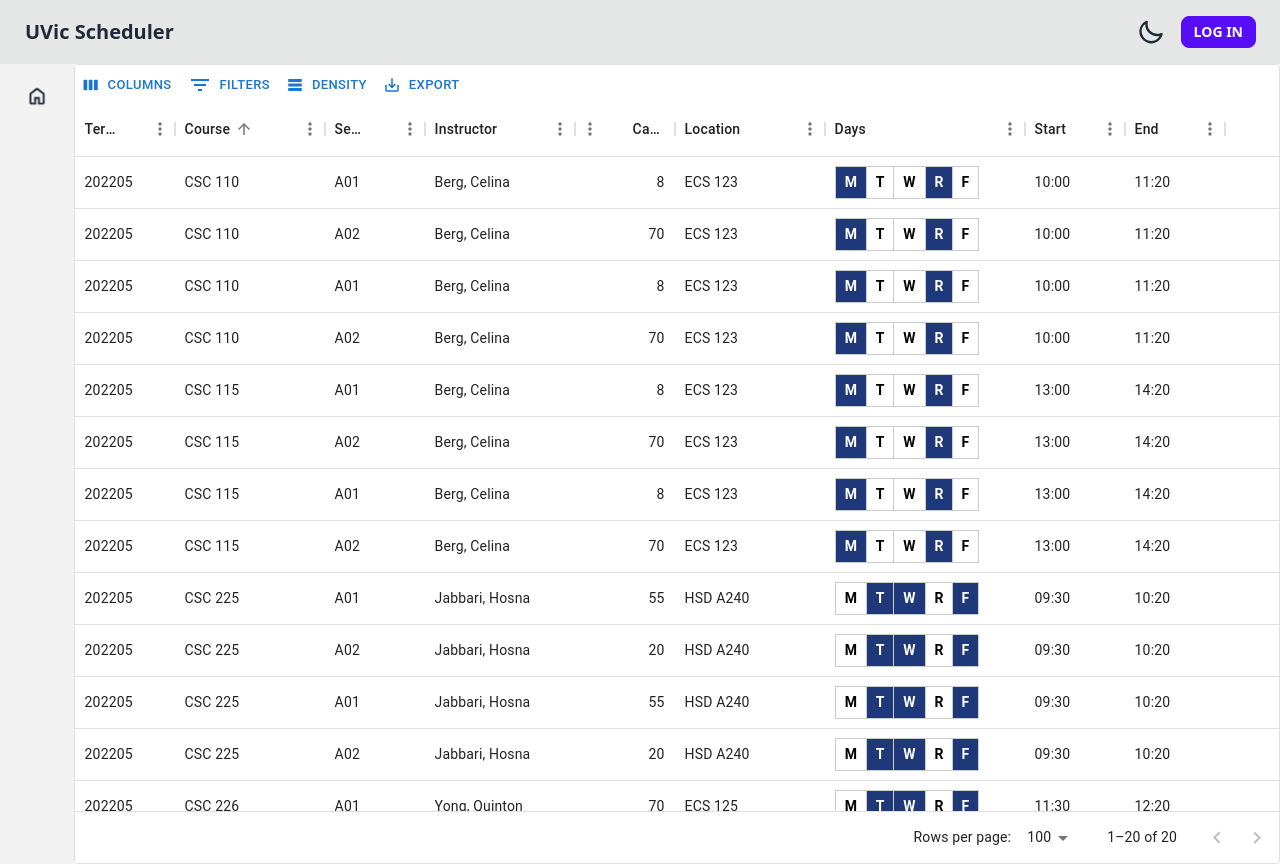
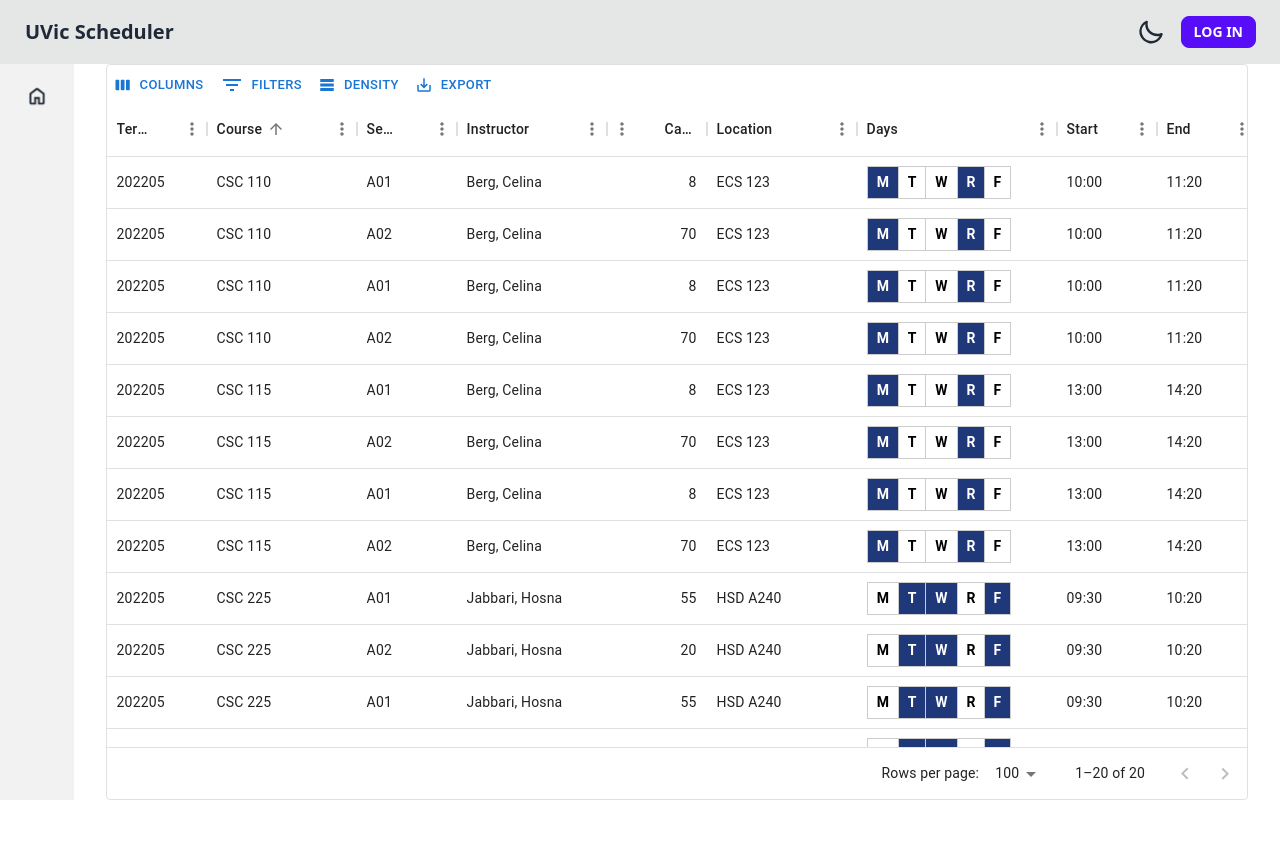
Before and after one commit to SENG-499-Company-3/frontend, a Next.js app: page / in a window 1280 px wide. After the commit the page ends 800 px from the top, so only its background shows below. Built offline with nearby package versions, Linux system fonts and the light colour scheme.

Commit message:
make content in layout take space and no overflow

```diff
--- a/src/assets/styles/main.scss
+++ b/src/assets/styles/main.scss
@@ -4,3 +4,11 @@
 
 @import 'reset';
 @import 'components/test-component';
+
+#root, html, body , body > div {
+    height: 100%;
+    width: 100%;
+    margin: 0px;
+    overflow: hidden;
+    text-underline-position: under;
+}
--- a/src/components/Layout.tsx
+++ b/src/components/Layout.tsx
@@ -4,7 +4,7 @@ export default function Layout({ children }) {
     return (
         <>
             <Navigation />
-            <main className="ml-[4.6rem]">{children}</main>
+            <main className="flex w-full h-full justify-center items-center box-border pt-[4rem] pb-[4rem] md:pb-0 md:pl-[4.6rem] overflow-y-hidden">{children}</main>
         </>
     );
 }
--- a/src/components/navigation/BottomNavigation.tsx
+++ b/src/components/navigation/BottomNavigation.tsx
@@ -3,9 +3,9 @@ export const BottomNavigation = () => {
     const sessionData = null;
 
     return (
-        <div className="flex md:hidden">
+        <div className="flex">
             {/* Bottom Navigation */}
-            <div className="btm-nav bg-base-200">
+            <div className="btm-nav bg-base-200 md:hidden">
                 {/* Home */}
                 <button className="hover:active">
                     <svg xmlns="http://www.w3.org/2000/svg" width="24" height="24" viewBox="0 0 24 24"><path fill="currentColor" d="M6 19h3v-6h6v6h3v-9l-6-4.5L6 10v9Zm0 2q-.825 0-1.413-.588T4 19v-9q0-.475.213-.9t.587-.7l6-4.5q.275-.2.575-.3T12 3.5q.325 0 .625.1t.575.3l6 4.5q.375.275.588.7T20 10v9q0 .825-.588 1.413T18 21h-5v-6h-2v6H6Zm6-8.75Z" /></svg>
--- a/src/components/navigation/SideNavigation.tsx
+++ b/src/components/navigation/SideNavigation.tsx
@@ -8,7 +8,7 @@ export const SideNavigation = () => {
 
     return (
         <div
-            className={`fixed flex-col h-screen bg-base-200 hidden md:flex transition-all duration-400 ease-out ${isExpanded ? 'w-64' : 'w-[4.6rem]'}`}
+            className={`fixed flex-col h-full pt-[4rem] z-40 bg-base-200 hidden md:flex transition-all duration-400 ease-out ${isExpanded ? 'w-64' : 'w-[4.6rem]'}`}
             onMouseEnter={() => setIsExpanded(true)}
             onMouseLeave={() => setIsExpanded(false)}
         >
--- a/src/components/navigation/TopNavigation.tsx
+++ b/src/components/navigation/TopNavigation.tsx
@@ -19,7 +19,7 @@ export const TopNavigation = () => {
     }, [theme])
 
     return (
-        <div className="navbar bg-base-300">
+        <div className="fixed navbar z-50 bg-base-300">
             <div className="flex-1">
                 <a className="btn btn-ghost normal-case text-xl">UVic Scheduler</a>
             </div>
--- a/src/components/schedule/ScheduleList.tsx
+++ b/src/components/schedule/ScheduleList.tsx
@@ -39,7 +39,7 @@ const columns: GridColDef[] = [
 
 const ScheduleList = () => {
     return (
-        <div style={{ height: '100vh', width: '100%' }}>
+        <div style={{ height: 'calc(100vh - 64px) ', width: 'calc(100% - 64px)' }}>
             <DataGrid
               rows={rows}
               columns={columns}
```
